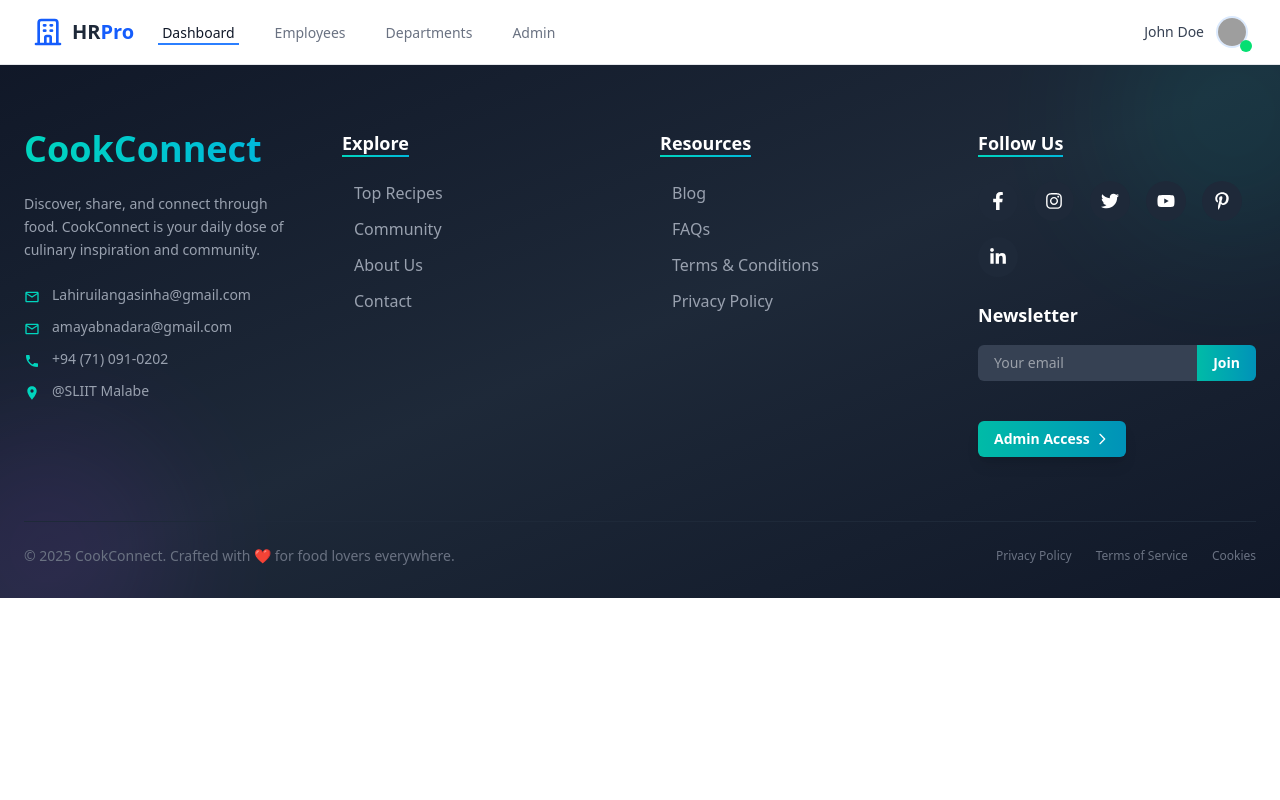
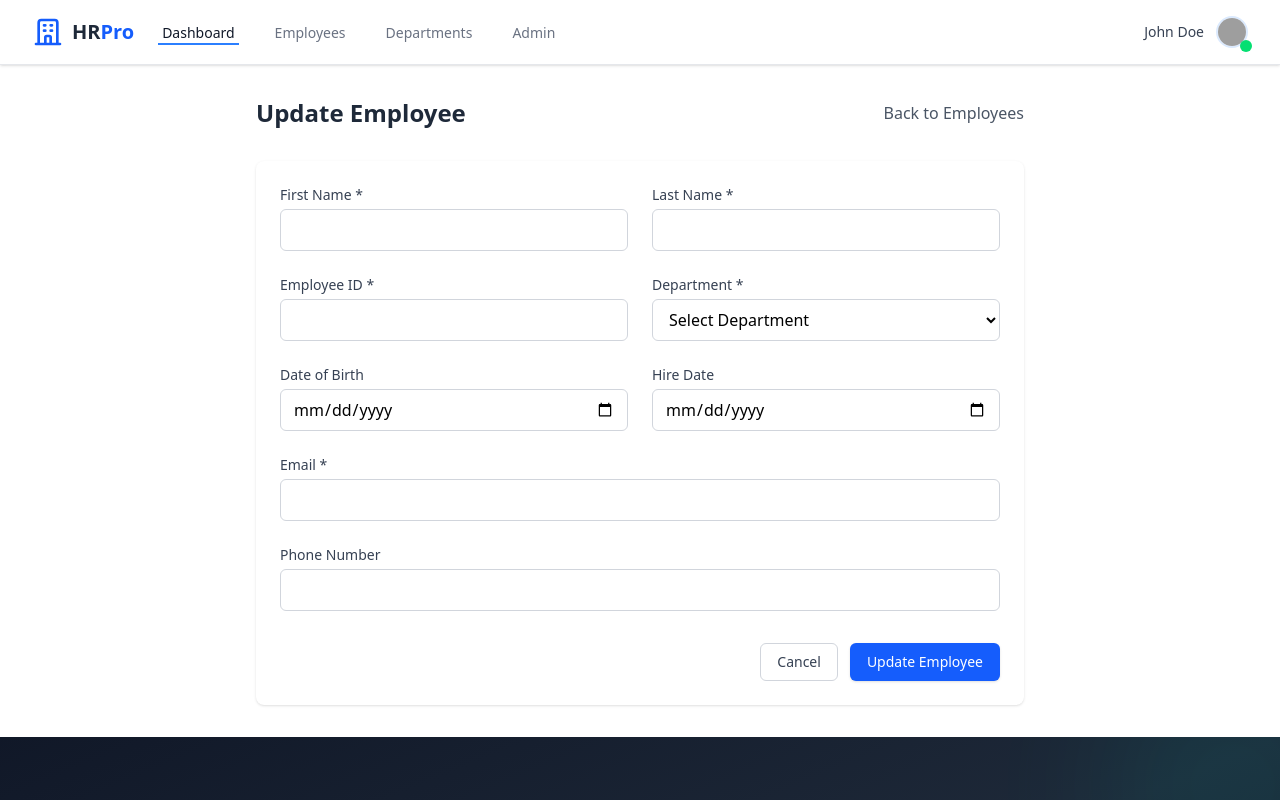
Before and after one commit to LAHIRUKBI/HR, a React (Vite) app in the folder Frontend/: page /employees/edit/1 in a window 1280 px wide. Shown: the top 800 px of the page. Built offline with nearby package versions, Linux system fonts and the light colour scheme; no server answers; grey boxes are pictures that could not be loaded.

Commit message:
add update button and its all logics

```diff
--- a/Frontend/src/App.jsx
+++ b/Frontend/src/App.jsx
@@ -8,6 +8,7 @@ import Role from './pages/Role';
 import Admin from './pages/Admin';
 import Employees from './pages/Employees';
 import Employees_View from './pages/Employees_View';
+import Employee_Update from './pages/Employee_Update';
 
 
 export default function App() {
@@ -22,6 +23,7 @@ export default function App() {
         <Route path="/Admin" element={<Admin />} />
         <Route path="/Employees" element={<Employees />} />
         <Route path="/Employees_View" element={<Employees_View />} />
+        <Route path="/employees/edit/:id" element={<Employee_Update />} />
       </Routes>
       <Footer />
     </BrowserRouter>
--- /dev/null
+++ b/Frontend/src/pages/Employee_Update.jsx
@@ -0,0 +1,253 @@
+import React, { useState, useEffect } from 'react';
+import { useNavigate, useParams } from 'react-router-dom';
+import { toast } from 'react-toastify';
+import 'react-toastify/dist/ReactToastify.css';
+
+export default function Employee_Update() {
+  const { id } = useParams();
+  const navigate = useNavigate();
+  const [employee, setEmployee] = useState({
+    firstName: '',
+    lastName: '',
+    dateOfBirth: '',
+    department: '',
+    employeeId: '',
+    email: '',
+    phoneNumber: '',
+    hireDate: ''
+  });
+  const [loading, setLoading] = useState(true);
+
+  // Fetch employee data
+  useEffect(() => {
+    const fetchEmployee = async () => {
+      try {
+        const response = await fetch(`http://localhost:8080/api/employees/${id}`);
+        if (!response.ok) throw new Error('Failed to fetch employee data');
+        const data = await response.json();
+
+        // Format dates for input fields
+        const formattedData = {
+          ...data,
+          dateOfBirth: data.dateOfBirth ? data.dateOfBirth.split('T')[0] : '',
+          hireDate: data.hireDate ? data.hireDate.split('T')[0] : ''
+        };
+
+        setEmployee(formattedData);
+      } catch (error) {
+        toast.error(error.message);
+      } finally {
+        setLoading(false);
+      }
+    };
+
+    fetchEmployee();
+  }, [id]);
+
+  const handleChange = (e) => {
+    const { name, value } = e.target;
+    setEmployee(prev => ({
+      ...prev,
+      [name]: value
+    }));
+  };
+
+  const handleSubmit = async (e) => {
+    e.preventDefault();
+
+    try {
+      const response = await fetch(`http://localhost:8080/api/employees/${id}`, {
+        method: 'PUT',
+        headers: {
+          'Content-Type': 'application/json',
+        },
+        body: JSON.stringify(employee)
+      });
+
+      if (!response.ok) {
+        const errorData = await response.json();
+        throw new Error(errorData.error || 'Failed to update employee');
+      }
+
+      toast.success('Employee updated successfully');
+      navigate('/Employees_View');
+    } catch (error) {
+      toast.error(error.message);
+    }
+  };
+
+  if (loading) {
+    return (
+      <div className="flex justify-center items-center h-screen">
+        <div className="animate-spin rounded-full h-12 w-12 border-t-2 border-b-2 border-blue-500"></div>
+      </div>
+    );
+  }
+
+  return (
+    <div className="container mx-auto px-4 py-8">
+      <div className="max-w-3xl mx-auto">
+        <div className="flex justify-between items-center mb-8">
+          <h1 className="text-2xl font-bold text-gray-800">Update Employee</h1>
+          <button
+            onClick={() => navigate('/Employees_View')}
+            className="text-gray-600 hover:text-gray-800"
+          >
+            Back to Employees
+          </button>
+        </div>
+
+        <form onSubmit={handleSubmit} className="bg-white shadow-sm rounded-lg p-6">
+          <div className="grid grid-cols-1 md:grid-cols-2 gap-6">
+            {/* First Name */}
+            <div>
+              <label htmlFor="firstName" className="block text-sm font-medium text-gray-700 mb-1">
+                First Name *
+              </label>
+              <input
+                type="text"
+                id="firstName"
+                name="firstName"
+                value={employee.firstName}
+                onChange={handleChange}
+                required
+                className="w-full px-3 py-2 border border-gray-300 rounded-md focus:outline-none focus:ring-2 focus:ring-blue-500"
+              />
+            </div>
+
+            {/* Last Name */}
+            <div>
+              <label htmlFor="lastName" className="block text-sm font-medium text-gray-700 mb-1">
+                Last Name *
+              </label>
+              <input
+                type="text"
+                id="lastName"
+                name="lastName"
+                value={employee.lastName}
+                onChange={handleChange}
+                required
+                className="w-full px-3 py-2 border border-gray-300 rounded-md focus:outline-none focus:ring-2 focus:ring-blue-500"
+              />
+            </div>
+
+            {/* Employee ID */}
+            <div>
+              <label htmlFor="employeeId" className="block text-sm font-medium text-gray-700 mb-1">
+                Employee ID *
+              </label>
+              <input
+                type="text"
+                id="employeeId"
+                name="employeeId"
+                value={employee.employeeId}
+                onChange={handleChange}
+                required
+                className="w-full px-3 py-2 border border-gray-300 rounded-md focus:outline-none focus:ring-2 focus:ring-blue-500"
+              />
+            </div>
+
+            {/* Department */}
+            <div>
+              <label htmlFor="department" className="block text-sm font-medium text-gray-700 mb-1">
+                Department *
+              </label>
+              <select
+                id="department"
+                name="department"
+                value={employee.department}
+                onChange={handleChange}
+                required
+                className="w-full px-3 py-2 border border-gray-300 rounded-md focus:outline-none focus:ring-2 focus:ring-blue-500"
+              >
+                <option value="">Select Department</option>
+                <option value="HR">HR</option>
+                <option value="Engineering">Engineering</option>
+                <option value="Marketing">Marketing</option>
+                <option value="Finance">Finance</option>
+                <option value="Operations">Operations</option>
+              </select>
+            </div>
+
+            {/* Date of Birth */}
+            <div>
+              <label htmlFor="dateOfBirth" className="block text-sm font-medium text-gray-700 mb-1">
+                Date of Birth
+              </label>
+              <input
+                type="date"
+                id="dateOfBirth"
+                name="dateOfBirth"
+                value={employee.dateOfBirth}
+                onChange={handleChange}
+                className="w-full px-3 py-2 border border-gray-300 rounded-md focus:outline-none focus:ring-2 focus:ring-blue-500"
+              />
+            </div>
+
+            {/* Hire Date */}
+            <div>
+              <label htmlFor="hireDate" className="block text-sm font-medium text-gray-700 mb-1">
+                Hire Date
+              </label>
+              <input
+                type="date"
+                id="hireDate"
+                name="hireDate"
+                value={employee.hireDate}
+                onChange={handleChange}
+                className="w-full px-3 py-2 border border-gray-300 rounded-md focus:outline-none focus:ring-2 focus:ring-blue-500"
+              />
+            </div>
+
+            {/* Email */}
+            <div className="md:col-span-2">
+              <label htmlFor="email" className="block text-sm font-medium text-gray-700 mb-1">
+                Email *
+              </label>
+              <input
+                type="email"
+                id="email"
+                name="email"
+                value={employee.email}
+                onChange={handleChange}
+                required
+                className="w-full px-3 py-2 border border-gray-300 rounded-md focus:outline-none focus:ring-2 focus:ring-blue-500"
+              />
+            </div>
+
+            {/* Phone Number */}
+            <div className="md:col-span-2">
+              <label htmlFor="phoneNumber" className="block text-sm font-medium text-gray-700 mb-1">
+                Phone Number
+              </label>
+              <input
+                type="tel"
+                id="phoneNumber"
+                name="phoneNumber"
+                value={employee.phoneNumber}
+                onChange={handleChange}
+                className="w-full px-3 py-2 border border-gray-300 rounded-md focus:outline-none focus:ring-2 focus:ring-blue-500"
+              />
+            </div>
+          </div>
+
+          <div className="mt-8 flex justify-end space-x-3">
+            <button
+              type="button"
+              onClick={() => navigate('/Employees_View')}
+              className="px-4 py-2 border border-gray-300 rounded-md text-sm font-medium text-gray-700 hover:bg-gray-50"
+            >
+              Cancel
+            </button>
+            <button
+              type="submit"
+              className="px-4 py-2 border border-transparent rounded-md shadow-sm text-sm font-medium text-white bg-blue-600 hover:bg-blue-700 focus:outline-none focus:ring-2 focus:ring-offset-2 focus:ring-blue-500"
+            >
+              Update Employee
+            </button>
+          </div>
+        </form>
+      </div>
+    </div>
+  );
+}
```
